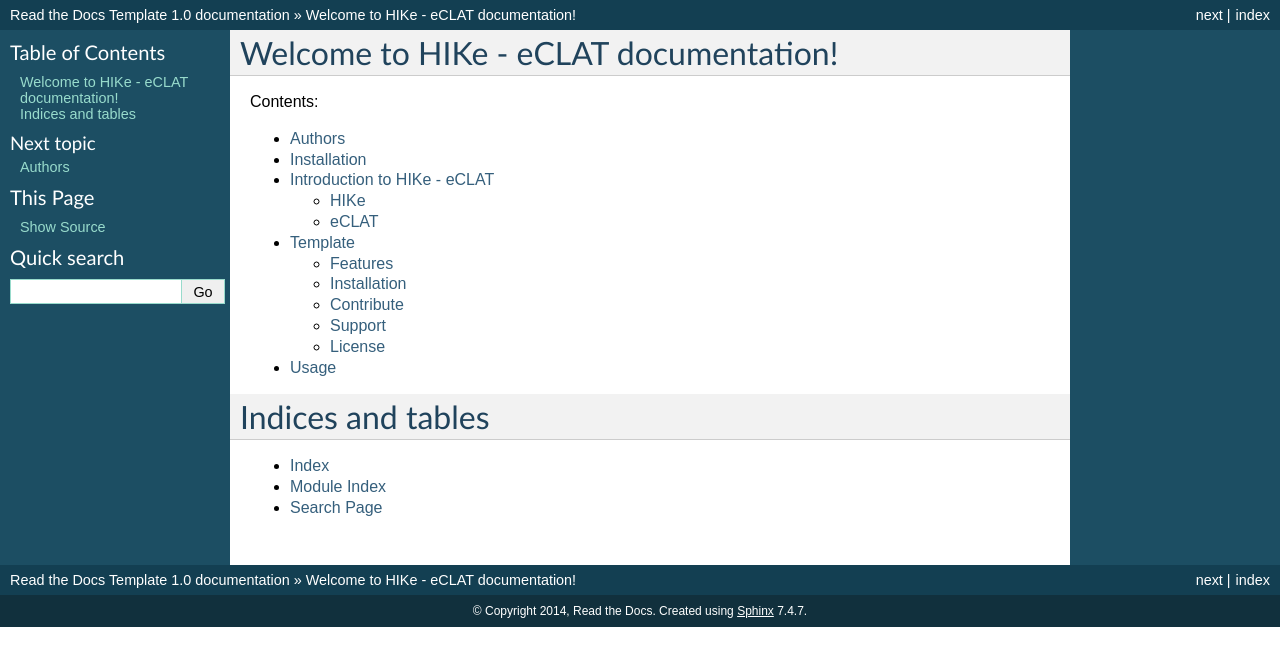
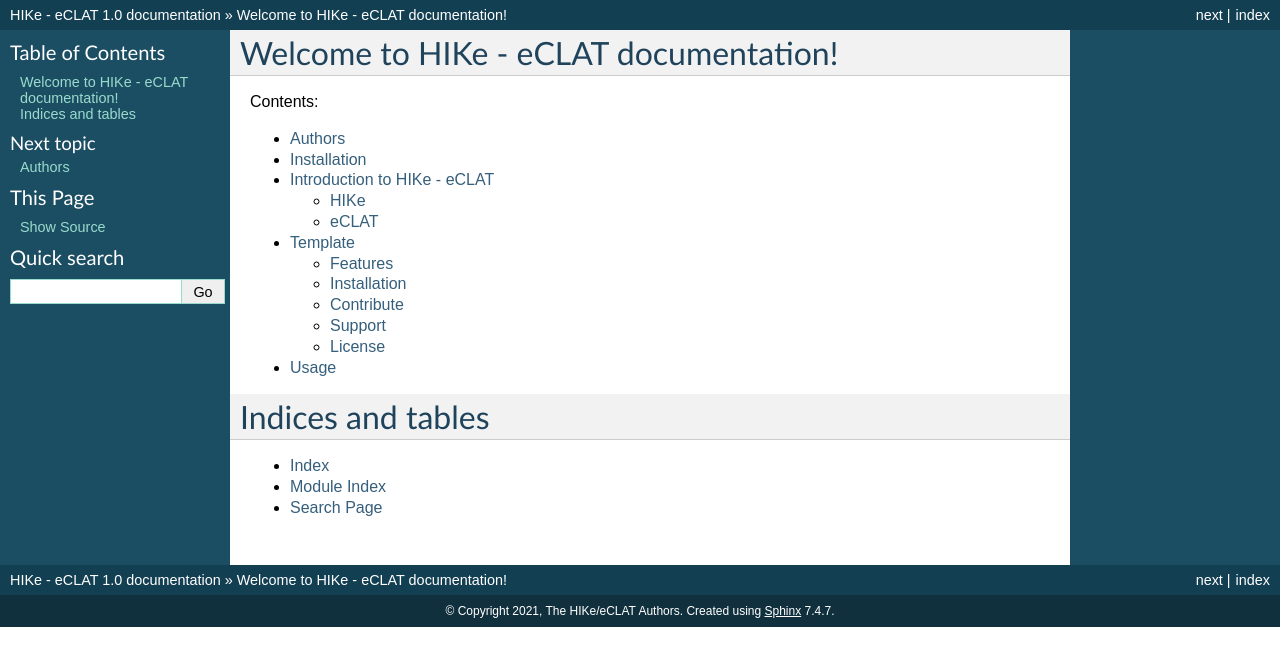
Before and after one commit to hike-eclat/docs, a Sphinx documentation site: the page built from docs/index.rst, in a window 1280 px wide. Shown: the top 666 px of the page. Built offline with Sphinx 7.4.7, drawn with Linux system fonts in a browser that asks for light colours.

Commit message:
Update conf.py

```diff
--- a/docs/conf.py
+++ b/docs/conf.py
@@ -43,8 +43,9 @@
 master_doc = 'index'
 
 # General information about the project.
-project = u'Read the Docs Template'
-copyright = u'2014, Read the Docs'
+project = u'HIKe - eCLAT'
+copyright = u'2021, The HIKe/eCLAT Authors'
+author = u'The HIKe/eCLAT Authors'
 
 # The version info for the project you're documenting, acts as replacement for
 # |version| and |release|, also used in various other places throughout the
@@ -176,7 +177,7 @@
 #html_file_suffix = None
 
 # Output file base name for HTML help builder.
-htmlhelp_basename = 'ReadtheDocsTemplatedoc'
+htmlhelp_basename = 'HikeEclatdoc'
 
 
 # -- Options for LaTeX output ---------------------------------------------
@@ -196,8 +197,8 @@
 # (source start file, target name, title,
 #  author, documentclass [howto, manual, or own class]).
 latex_documents = [
-  ('index', 'ReadtheDocsTemplate.tex', u'Read the Docs Template Documentation',
-   u'Read the Docs', 'manual'),
+  ('index', 'HikeEclat.tex', u'HIKe - eCLAT Documentation',
+   u'HIKe - eCLAT', 'manual'),
 ]
 
 # The name of an image file (relative to this directory) to place at the top of
@@ -226,8 +227,8 @@
 # One entry per manual page. List of tuples
 # (source start file, name, description, authors, manual section).
 man_pages = [
-    ('index', 'readthedocstemplate', u'Read the Docs Template Documentation',
-     [u'Read the Docs'], 1)
+    ('index', 'hikeeclat', u'HIKe - eCLAT Documentation',
+     [u'HIKe - eCLAT'], 1)
 ]
 
 # If true, show URL addresses after external links.
@@ -240,8 +241,8 @@
 # (source start file, target name, title, author,
 #  dir menu entry, description, category)
 texinfo_documents = [
-  ('index', 'ReadtheDocsTemplate', u'Read the Docs Template Documentation',
-   u'Read the Docs', 'ReadtheDocsTemplate', 'One line description of project.',
+  ('index', 'HikeEclat', u'HIKe - eCLAT Documentation',
+   u'HIKe - eCLAT', 'HikeEclat', 'One line description of project.',
    'Miscellaneous'),
 ]
 
```
